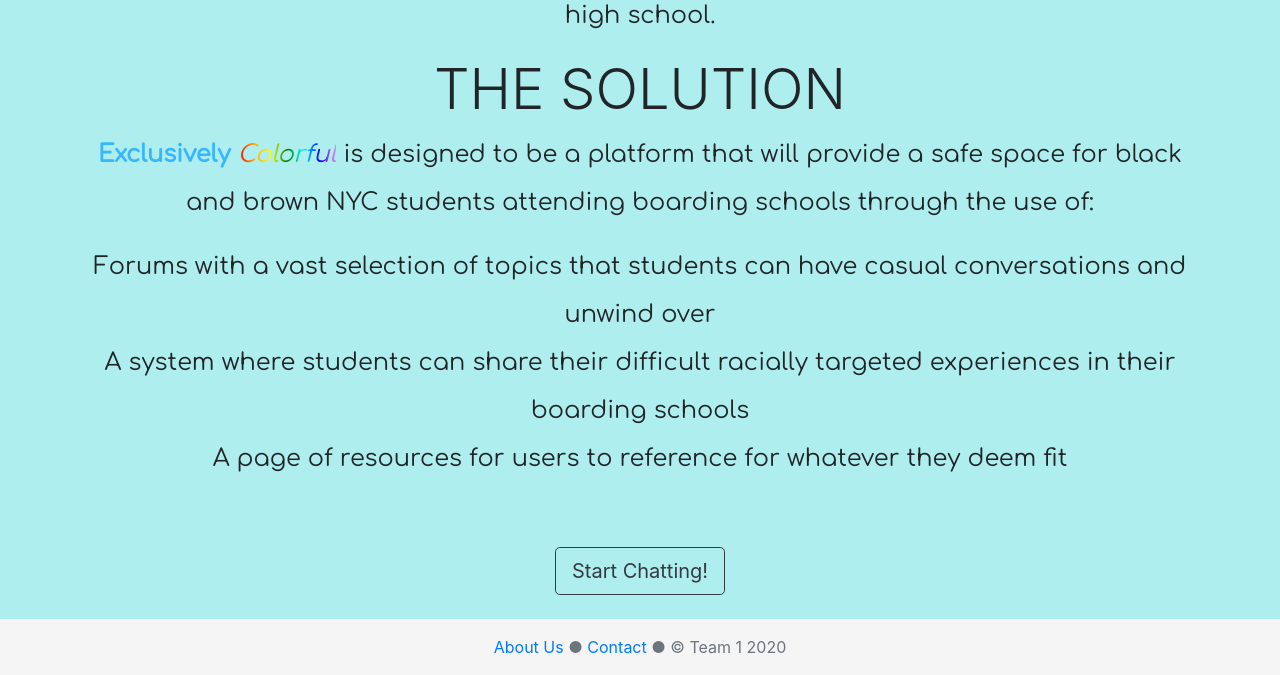
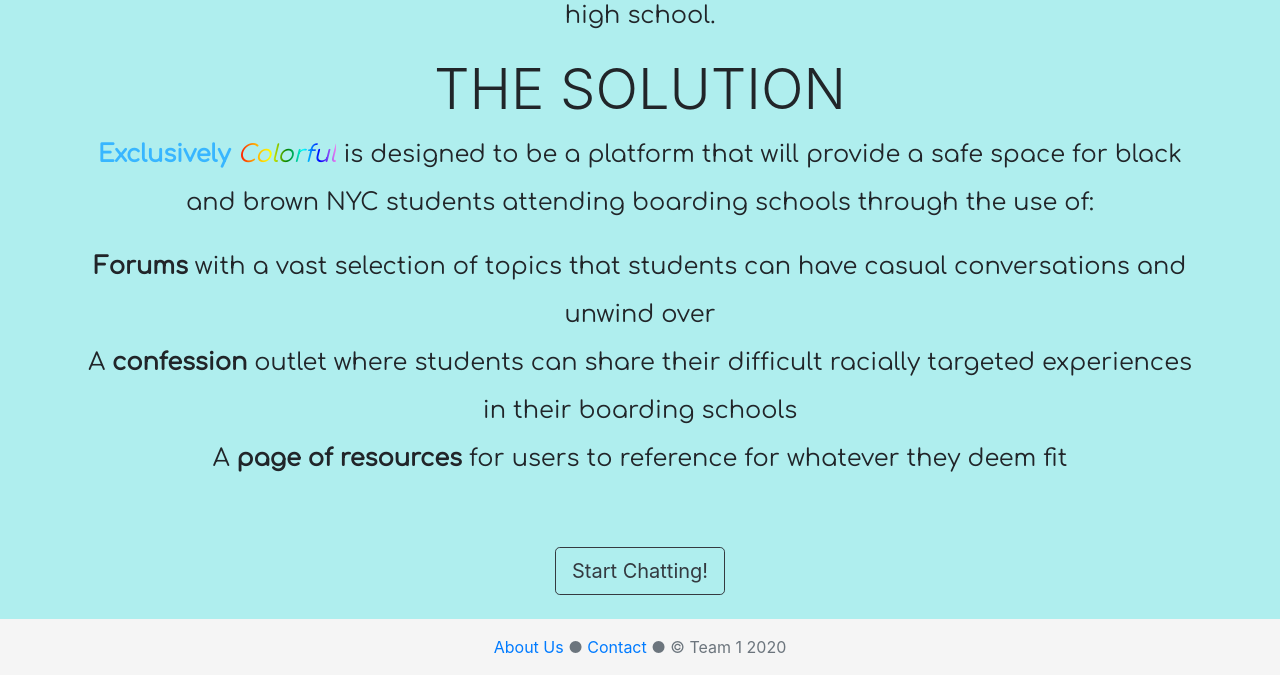
Before and after one commit to SuperSonicHub1/exclusively-colorful, a Flask app: page / in a window 1280 px wide. Shown: the part 444-1119 px from the top of the page. Run offline with Flask 2, Linux system fonts and the light colour scheme; parts of the project's set-up code (start-up, migrations or seed data) failed here and were passed over; some libraries are stand-ins or nearby versions.

Commit message:
Updated bullets.

```diff
--- a/templates/index.html
+++ b/templates/index.html
@@ -40,9 +40,9 @@
           <b class="logo1">Exclusively</b> <i class="logo2">Colorful</i> is designed to be a platform that will provide a safe space for black and brown NYC students attending boarding schools through the use of:
         </p>
         <ul id="bullets" class="list-unstyled">
-            <li>Forums with a vast selection of topics that students can have casual conversations and unwind over</li>
-            <li>A system where students can share their difficult racially targeted experiences in their boarding schools</li>
-            <li>A page of resources for users to reference for whatever they deem fit</li>
+            <li><b>Forums</b> with a vast selection of topics that students can have casual conversations and unwind over</li>
+            <li>A <b>confession</b> outlet where students can share their difficult racially targeted experiences in their boarding schools</li>
+            <li>A <b>page of resources</b> for users to reference for whatever they deem fit</li>
         </ul>
         <br>
         <br>
```
